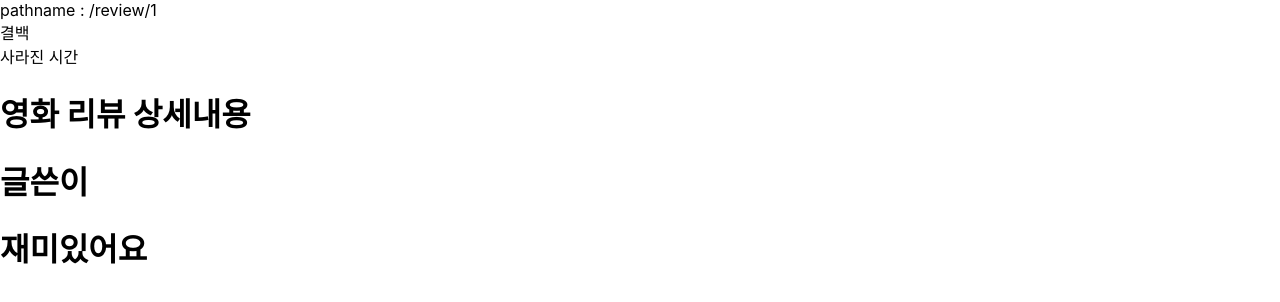
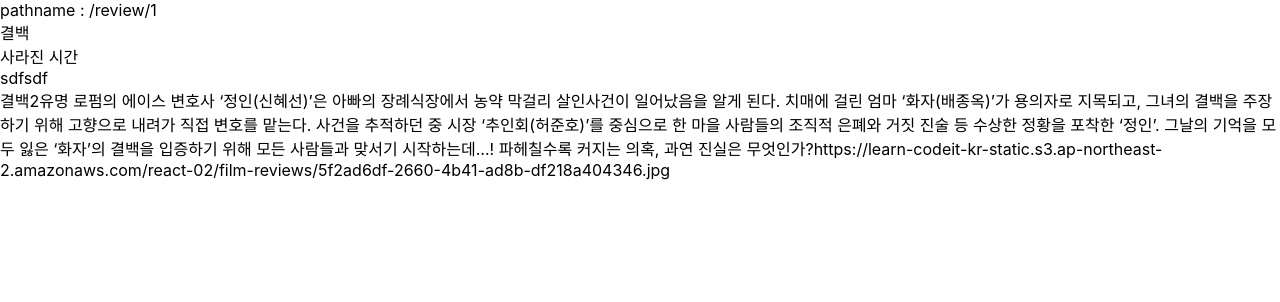
Before and after one commit to I-like-the-movie-movie/ALIKE-d-MOVIE-MOVIE, a React (Create React App) app in the folder alikemovie/: page /review/1 in a window 1280 px wide. Shown: the top 302 px of the page. Built offline with nearby package versions, Linux system fonts and the light colour scheme; data requests are answered from the project's data file.

Commit message:
param.id 상당부분구현

```diff
--- a/alikemovie/db.json
+++ b/alikemovie/db.json
@@ -13,9 +13,11 @@
       "picture": "https://learn-codeit-kr-static.s3.ap-northeast-2.amazonaws.com/react-02/film-reviews/6793de89-46d8-4147-8e80-015411e19246.jpg",
       "star": 3,
       "content": "한적한 소도시의 시골마을, 남들에게 숨기고 싶은 비밀을 지닌 채 지방 근무를 자청한 교사 부부에게 예기치 않은 불행이 닥치고,  사건 수사를 담당하게 된 형구는 마을 사람들의 수상한 낌새를 눈치채고 단서를 추적한다.  사건해결에 자신만만하던 형구는 수사과정에서 하루 아침에 자신의 삶이 송두리째 뒤바뀌는 충격적인 상황에 빠지게 된다.  집도, 가족도, 직업도 내가 알던 모든 것이 사라졌다. 과연 그는 자신의 삶을 되찾을 수 있을 것인가."
-
+    },
+    {
+      "movie_title": "sdfsdf",
+      "id": 3
     }
-
   ],
   "home": [
     {
--- a/alikemovie/src/components/Review.jsx
+++ b/alikemovie/src/components/Review.jsx
@@ -20,13 +20,15 @@ const param = useParams();
   console.log(param.id)
   console.log(typeof param.id)
   console.log(Number(param.id))
-
+  console.log(detailreviews)
+  // axios.get('https://localhost:4000/sendlist/todo', {userId: userId},
 
   const fetchDetailReviews = async () => {
-    const { data } = await axios.get("http://localhost:3001/reviews");
+    const { data } = await axios.get("http://localhost:3001/reviews",{Id:param?.id});
     setDetailReviews(data);
     console.log('bbbb');
     console.log(data);
+    console.log(param.id);
 
   };
   useEffect(() => {
@@ -39,8 +41,10 @@ const param = useParams();
     <div>
       <div>
       pathname : {location.pathname}
-
       </div>
+      {/* <div>
+        detailReviews[{location.pathname}]
+      </div> */}
       {/* <div>
         {detailreviews[Number(param.id)]}
       </div> */}
@@ -49,11 +53,19 @@ const param = useParams();
 
       <div> {detailReview.movie_title} </div>
       ) )}
+      <div>
+        {detailreviews?.filter(el=> el.id === Number(param.id))?.map((detailReview) =>(
+          <div>
+            {detailReview.movie_title}
+            {detailReview.star}
+            {detailReview.content}
+            {detailReview.picture}
+          </div>
 
-      <h1> 영화 리뷰 상세내용 </h1>
+          ))}
+      </div>
+
       {/* <div> `${{review.id}}` </div> */}
-      <h1> 글쓴이 </h1>
-      <h1> 재미있어요 </h1>
 
     </div>
   );
```
